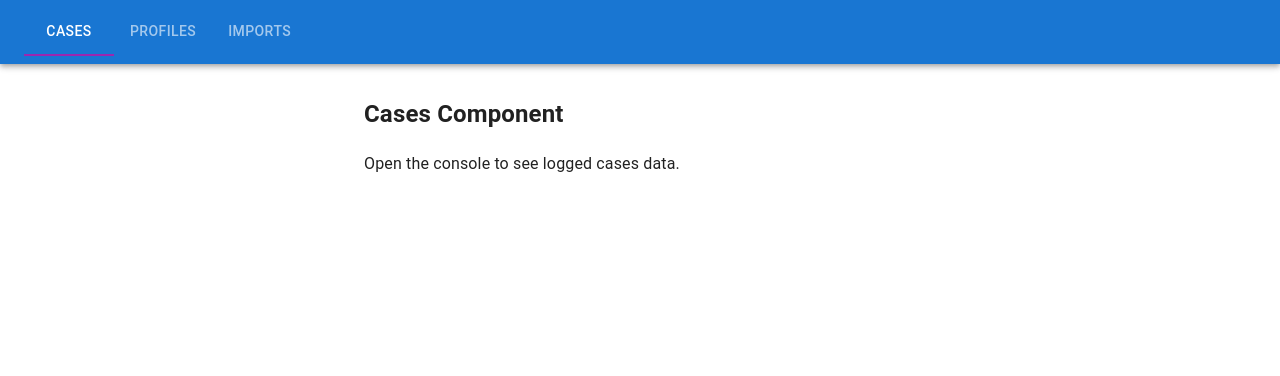
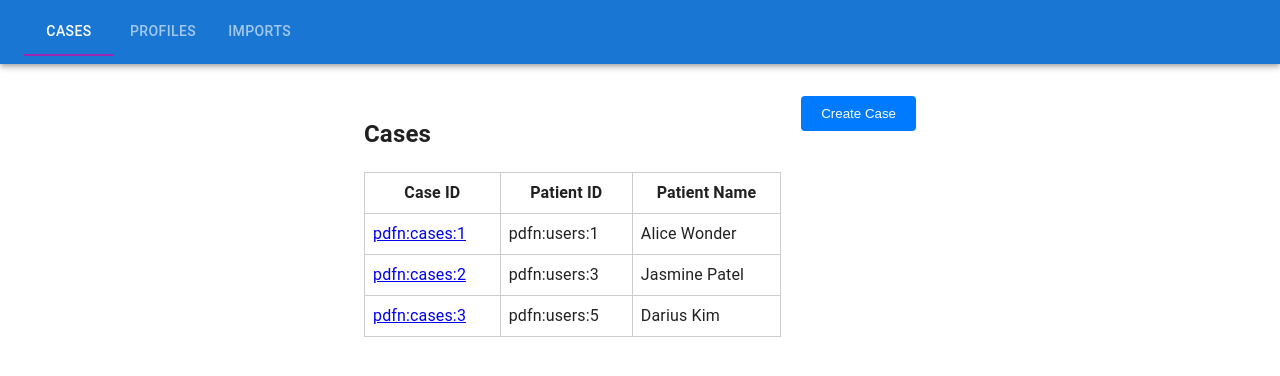
Before and after one commit to pdfusion/PDFusion_UI, a React (Vite) app: page / in a window 1280 px wide. Shown: the top 376 px of the page. Built offline with nearby package versions, Linux system fonts and the light colour scheme.

Commit message:
Add Cases Page Table (#19)
* Add Cases table

* Add Create Case button

---------

Co-authored-by: srahavi <srahavi@huronconsultinggroup.com>

```diff
--- a/src/components/widgets/PDButton.tsx
+++ b/src/components/widgets/PDButton.tsx
@@ -10,7 +10,7 @@ export interface IPDButton {
     /**
      * The type of button.
     */
-    buttonType: "save" | "restore" | "backup" | "select" | "clear",
+    buttonType: "save" | "restore" | "backup" | "select" | "clear" | "create",
     /**
      * The form data.
     */
@@ -108,12 +108,31 @@ const PDButton = ({ buttonType, handleChange, handleClick, caption }:IPDButton):
                 </Button>
             );
         }
+        else if(buttonType === "create") {
+            return (
+                <div style={{ display: 'flex', alignItems: 'flex-start' }}>
+                    <button
+                    onClick={handleClick}
+                    style={{
+                        padding: '10px 20px',
+                        backgroundColor: '#007bff',
+                        color: '#fff',
+                        border: 'none',
+                        borderRadius: '4px',
+                        cursor: 'pointer',
+                    }}
+                    >
+                        {caption}
+                    </button>
+                </div>
+            )
+        }
         return <></>;
     }
 
     return (
     <>
-        {caption && <Typography variant="h6" sx={{ fontWeight: 'bold' }}>{caption}</Typography>}
+        {caption && buttonType !== "create" && <Typography variant="h6" sx={{ fontWeight: 'bold' }}>{caption}</Typography>}
         <Box sx={{ display: 'flex', gap: 2 }}>
             {getButton(buttonType)}
         </Box>
--- a/src/pages/Cases.tsx
+++ b/src/pages/Cases.tsx
@@ -1,25 +1,66 @@
 import React, { useEffect, useState } from 'react';
+import { Link, useNavigate } from 'react-router-dom';
 import { type CaseDataType, defaultCaseData } from '../contexts/CasesDataContext';
 import { useCasesDataAPI } from '../hooks/useCasesDataAPI';
+import PDButton from '../components/widgets/PDButton';
 
 const Cases: React.FC = () => {
-  const [casesData, setCasesData] = useState<CaseDataType[] | null>([defaultCaseData]);
+  const [casesData, setCasesData] = useState<CaseDataType[]>([defaultCaseData]);
   const { getCases } = useCasesDataAPI();
+  const navigate = useNavigate();
 
   useEffect(() => {
     (async () => {
       const casesDataRes = await getCases();
-      setCasesData(casesDataRes);
+      if (casesDataRes) setCasesData(casesDataRes);
     })();
   }, []);
 
-  //TODO: Remove below console.log when table is ready.
-  console.log('sr log casesData:', casesData);
+  const handleCreateCase = () => {
+    navigate('/questionnaire');
+  };
 
   return (
-    <div>
-      <h2>Cases Component</h2>
-      <p>Open the console to see logged cases data.</p>
+    <div style={{ display: 'flex', gap: '20px' }}>
+      <div style={{ flex: 1 }}>
+        <h2>Cases</h2>
+        <table style={{ width: '100%', borderCollapse: 'collapse' }}>
+          <thead>
+            <tr>
+              <th style={{ border: '1px solid #ccc', padding: '8px' }}>Case ID</th>
+              <th style={{ border: '1px solid #ccc', padding: '8px' }}>Patient ID</th>
+              <th style={{ border: '1px solid #ccc', padding: '8px' }}>Patient Name</th>
+            </tr>
+          </thead>
+          <tbody>
+            {casesData && casesData.length > 0 ? (
+              casesData.map((caseItem) => (
+                <tr key={caseItem.id}>
+                  <td style={{ border: '1px solid #ccc', padding: '8px' }}>
+                    <Link to={`/cases/${caseItem.id}`}>{caseItem.id}</Link>
+                  </td>
+                  <td style={{ border: '1px solid #ccc', padding: '8px' }}>{caseItem.patientId}</td>
+                  <td style={{ border: '1px solid #ccc', padding: '8px' }}>
+                    {caseItem.formData?.name || 'N/A'}
+                  </td>
+                </tr>
+              ))
+            ) : (
+              <tr>
+                <td colSpan={3} style={{ textAlign: 'center', padding: '8px' }}>
+                  No cases available
+                </td>
+              </tr>
+            )}
+          </tbody>
+        </table>
+      </div>
+
+      <PDButton
+        buttonType={"create"}
+        handleClick={handleCreateCase}
+        caption={"Create Case"}
+      />
     </div>
   );
 };
```
